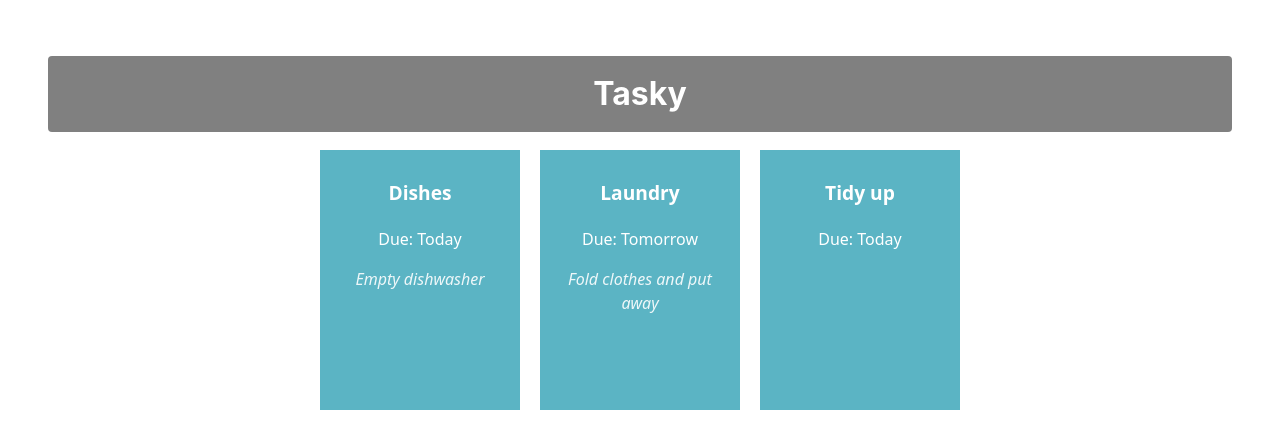
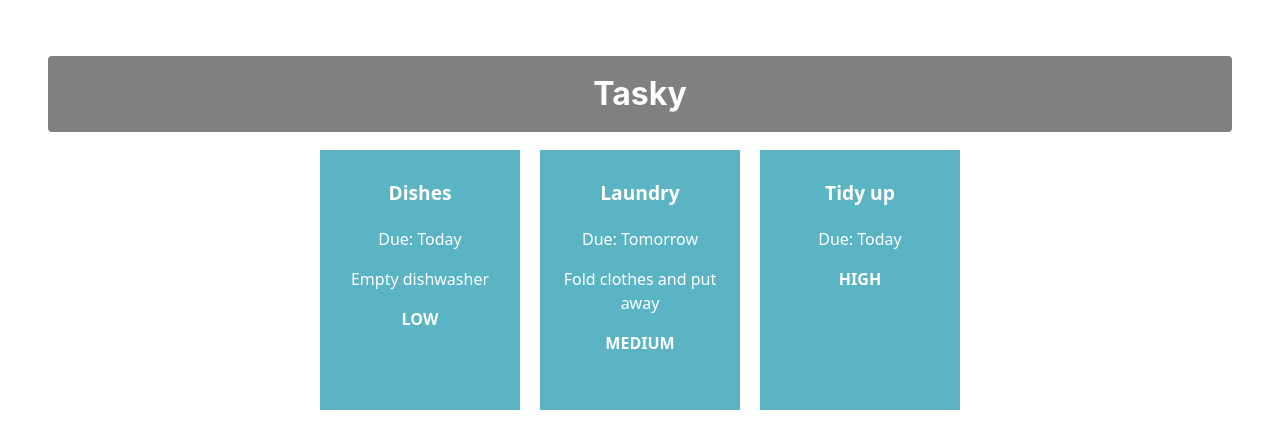
Before and after one commit to PaulsGitH/react-basics-labs, a React (Vite) app in the folder tasky/: page / in a window 1280 px wide. Shown: the top 448 px of the page. Built offline with nearby package versions, Linux system fonts and the light colour scheme.

Commit message:
Tasky Lab 2a - Exercise done

```diff
--- a/tasky/src/App.css
+++ b/tasky/src/App.css
@@ -45,3 +45,8 @@
   font-style: italic;
   opacity: 0.9;
 }
+
+.priority {
+  font-weight: bold;
+  text-transform: uppercase;
+}
--- a/tasky/src/App.jsx
+++ b/tasky/src/App.jsx
@@ -7,11 +7,12 @@
 
   const [taskState, setTaskState] = useState({
     tasks: [
-      { id: 1, title: "Dishes", description: "Empty dishwasher", deadline: "Today" },
-      { id: 2, title: "Laundry", description: "Fold clothes and put away", deadline: "Tomorrow" },
-      { id: 3, title: "Tidy up", deadline: "Today" }
+      { id: 1, title: "Dishes", description: "Empty dishwasher", deadline: "Today", priority: "Low" },
+      { id: 2, title: "Laundry", description: "Fold clothes and put away", deadline: "Tomorrow", priority: "Medium" },
+      { id: 3, title: "Tidy up", deadline: "Today", priority: "High" }
     ]
   });
+
 
 
   return (
@@ -23,8 +24,10 @@
           title={task.title}
           description={task.description}
           deadline={task.deadline}
+          priority={task.priority}
         />
       ))}
+
 
 
     </div>
--- a/tasky/src/components/Task.jsx
+++ b/tasky/src/components/Task.jsx
@@ -5,7 +5,8 @@
     <div className="card">
       <p className="title">{props.title}</p>
       <p>Due: {props.deadline}</p>
-      <p className="description">{props.description}</p>
+      <p>{props.description}</p>
+      <p className="priority">{props.priority}</p>
     </div>
   );
 }
```
